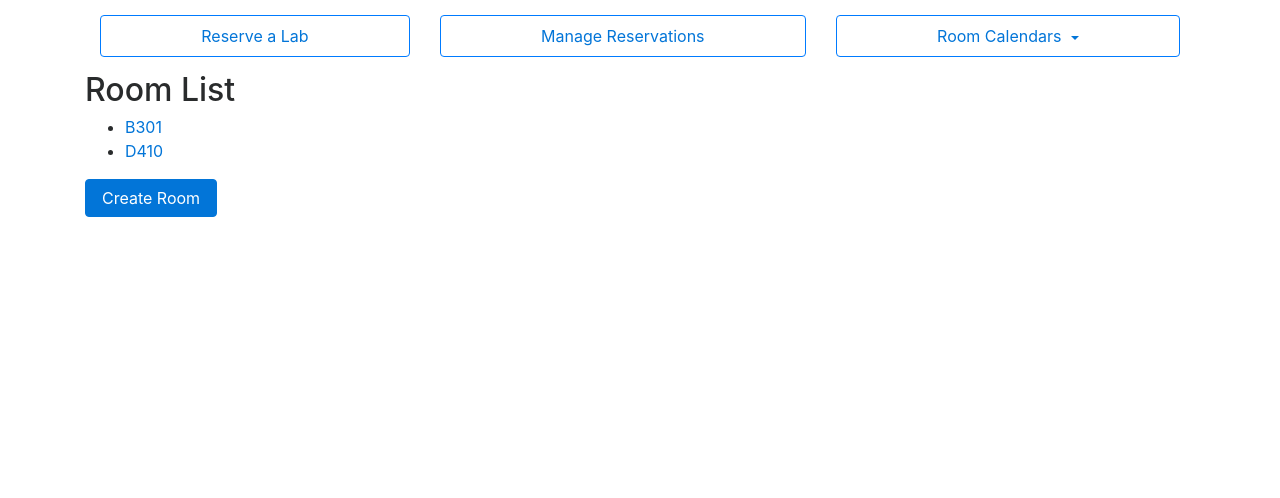
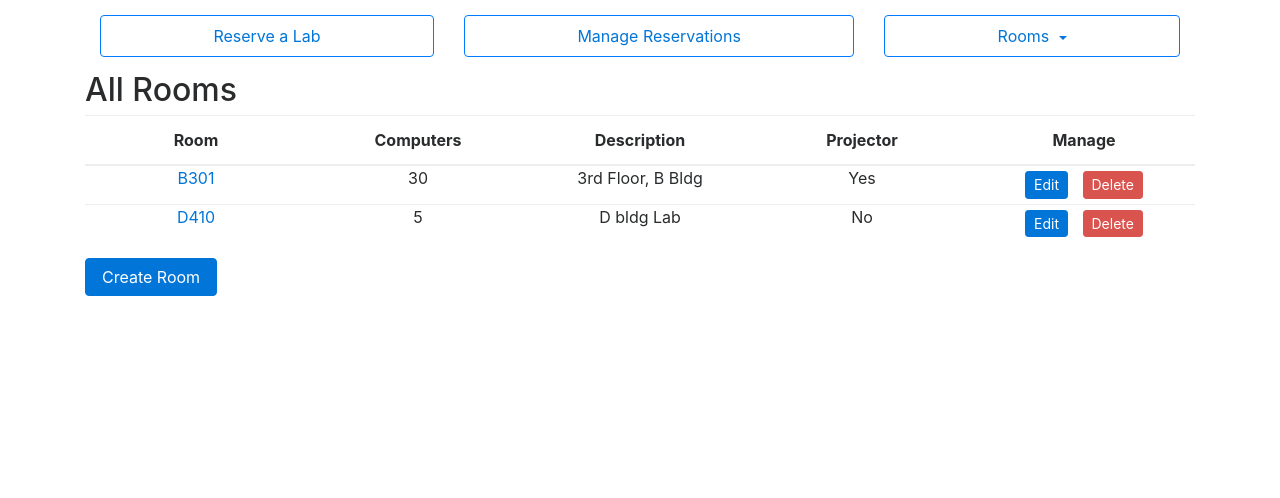
Before and after one commit to sasukeouchiha1/aion-old, a Django app: page /labreserve/rooms/ in a window 1280 px wide. Shown: the part 68-566 px from the top of the page. Run offline with Django 3.2, Linux system fonts and the light colour scheme; a user stored in the database is signed in; data comes from the database, SQL or seed files in the repository; both versions use the stored data as it was after the commit; some libraries are stand-ins or nearby versions.

Commit message:
enhanced list views

```diff
--- a/labreserve/templates/base.html
+++ b/labreserve/templates/base.html
@@ -36,12 +36,13 @@
               </a>
               <div class="dropdown-menu">
                 <a class="dropdown-item" href="{% url 'edit-profile' %}">Profile</a>
-                <a class="dropdown-item" href="{% url 'logout' %}">Logout</a>
                 {% if user.is_superuser %}
                 <a class="dropdown-item" href="{% url 'bookings' %}">All Bookings</a>
                 <a class="dropdown-item" href="{% url 'rooms' %}">All Rooms</a>
                 <a class="dropdown-item" href="{% url 'admin:index' %}">Admin Site</a>
                 {% endif %}
+                <div class="dropdown-divider"></div>
+                <a class="dropdown-item" href="{% url 'logout' %}">Logout</a>
               </div><!-- /.dropdown-menu -->
             </li><!-- /.dropdown -->
             {% else %}
@@ -62,12 +63,14 @@
             <a class="nav-link dropdown-toggle"
               data-toggle="dropdown"
               href="#" role="button" aria-haspopup="true" aria-expanded="false">
-                Room Calendars
+                Rooms
             </a>
             <div class="dropdown-menu">
               {% for nav_room in nav_room_list %}
                 <a class="dropdown-item" href="/labreserve/room/{{ nav_room.pk }}/{% now 'Y' %}/{% now 'm' %}/{% now 'd' %}">{{ nav_room }}</a>
               {% endfor %}
+              <div class="dropdown-divider"></div>
+              <a class="dropdown-item" href="{% url 'rooms' %}">All Rooms</a>
             </div><!-- /.dropdown-menu -->
           </li><!-- /.dropdown -->
         </ul>
--- a/labreserve/templates/labreserve/booking_detail.html
+++ b/labreserve/templates/labreserve/booking_detail.html
@@ -9,6 +9,7 @@
     <table class="table">
       <thead>
         <th scope="col">Room</th>
+        <th scope="col">Owner</th>
         <th scope="col">Date</th>
         <th scope="col">Period</th>
         <th scope="col">Reserved For</th>
@@ -17,6 +18,7 @@
       <tbody>
         <tr>
           <td>{{ booking.room }}</td>
+          <td><a href="{% url 'view-profile' booking.booking_owner.id %}" title="View User Profile">{{ booking.booking_owner }}</a></td>
           <td>{{ booking.booking_date }}</td>
           <td>{{ booking.booking_period }}</td>
           <td><a href="{{ booking.get_absolute_url }}">{{ booking.booking_client }}</a></td>
--- a/labreserve/templates/labreserve/booking_manage.html
+++ b/labreserve/templates/labreserve/booking_manage.html
@@ -14,16 +14,20 @@
     <div class="table-responsive">
     <table class="table">
       <thead>
+        <tr>
         <th scope="col">Room</th>
+        <th scope="col">Owner</th>
         <th scope="col">Date</th>
         <th scope="col">Period</th>
         <th scope="col">Reserved For</th>
         <th scope="col">Manage</th>
+        </tr>
       </thead>
       <tbody>
       {% for booking in bookings %}
         <tr>
           <td>{{ booking.room }}</td>
+          <td><a href="{% url 'view-profile' booking.booking_owner.id %}" title="View User Profile">{{ booking.booking_owner }}</a></td>
           <td>{{ booking.booking_date }}</td>
           <td>{{ booking.booking_period }}</td>
           <td><a href="{{ booking.get_absolute_url }}">{{ booking.booking_client }}</a></td>
--- a/labreserve/templates/labreserve/room_list.html
+++ b/labreserve/templates/labreserve/room_list.html
@@ -2,18 +2,45 @@
 {% block title %} | Rooms{% endblock %}
 
 {% block content %}
-    <h2>Room List</h2>
+    <h2>All Rooms</h2>
 
     {% if room_list %}
-    <ul>
+    <div class="row"><div class="col">
 
+    <div class="table-responsive">
+    <table class="table">
+      <thead>
+        <tr>
+        <th scope="col">Room</th>
+        <th scope="col">Computers</th>
+        <th scope="col">Description</th>
+        <th scope="col">Projector</th>
+        {% if user.is_superuser %}
+        <th scope="col">Manage</th>
+        {% endif %}
+        </tr>
+      </thead>
+      <tbody>
       {% for room in room_list %}
-      <li>
-        <a href="{{ room.get_absolute_url }}">{{ room.room_text }}</a>
-      </li>
+      <tr>
+        <td>
+          <a href="/labreserve/room/{{ room.pk }}/{% now 'Y' %}/{% now 'm' %}/{% now 'd' %}" title="Go to Room Calendar">{{ room.room_text }}</a>
+        </td>
+          <td>{{ room.room_no_of_computers }}</td>
+          <td>{{ room.room_description }}</td>
+          <td>{% if room.room_has_projector %}Yes{% else %}No{% endif %}</td>
+          {% if user.is_superuser %}
+          <td class="booking-controls">
+            <a class="btn btn-sm btn-primary" href="{{ room.get_absolute_url }}/update/">Edit</a>
+            <a class="btn btn-sm btn-danger" href="{{ room.get_absolute_url }}/delete/">Delete</a>
+          </td>
+          {% endif %}
+        </tr>
       {% endfor %}
-
-    </ul>
+      </tbody>
+    </table>
+    </div>
+    </div></div>
     {% else %}
       <p>There are no rooms in the system.</p>
     {% endif %}
```
Also changed, not shown: labreserve/templates/labreserve/booking_form.html (+18 -10 lines), labreserve/templates/labreserve/booking_list.html (+32 -9 lines), db.sqlite3.
